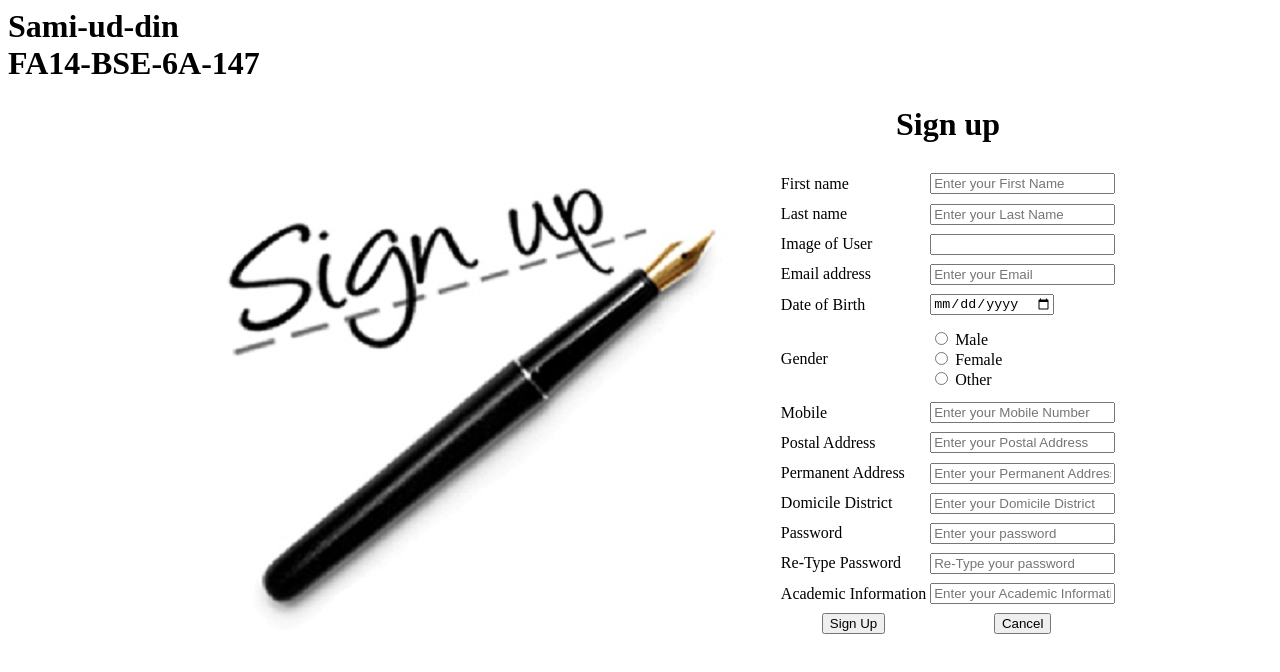
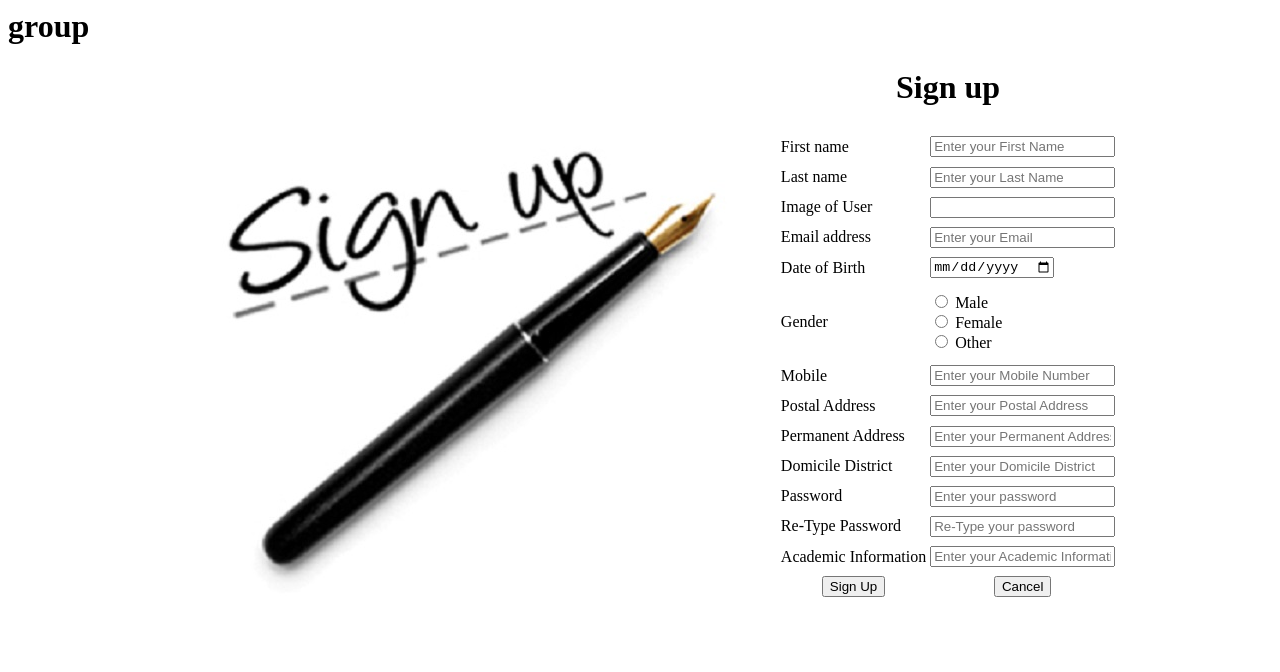
Before and after one commit to umer111/SQE_project, a plain HTML site: page signup.html in a window 1280 px wide. Drawn offline with Linux system fonts and the light colour scheme.

Commit message:
Update signup.html

```diff
--- a/signup.html
+++ b/signup.html
@@ -4,7 +4,7 @@
 </head>
 <BODY>
 <Form>
-	   <h1>Sami-ud-din<br> FA14-BSE-6A-147</h1>
+	   <h1>group</h1>
 	   <center>
 <table >
 <th><td colspan="3"><h1><center> Sign up</h1></td></th>
```
